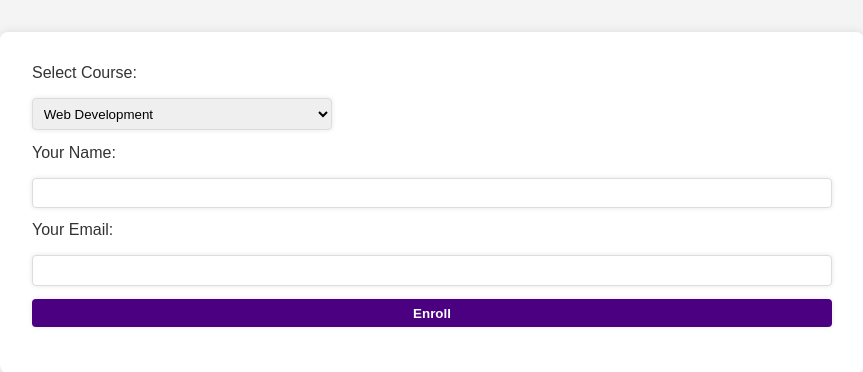
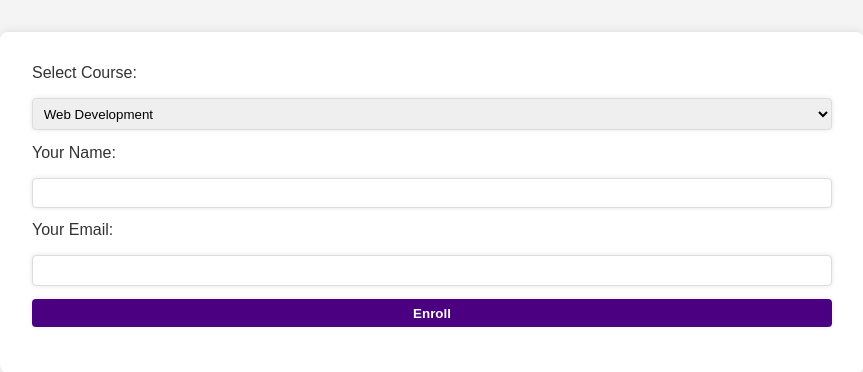
Before and after one commit to ijpalpha/TII, a Flask app: page /enroll in a window 1280 px wide. Shown: the part 185-557 px from the top of the page, without its empty margins (208-1071 px from the left). Run offline with Flask 2, Linux system fonts and the light colour scheme.

Commit message:
Update styles.css

```diff
--- a/static/css/styles.css
+++ b/static/css/styles.css
@@ -145,7 +145,7 @@ button[type="submit"]:hover {
     border-radius: 4px;
     box-shadow: 0 0 5px rgba(0, 0, 0, 0.1);
     width: 100%;
-    max-width: 300px;
+    #max-width: 300px;
 }
 
 #course option {
```
